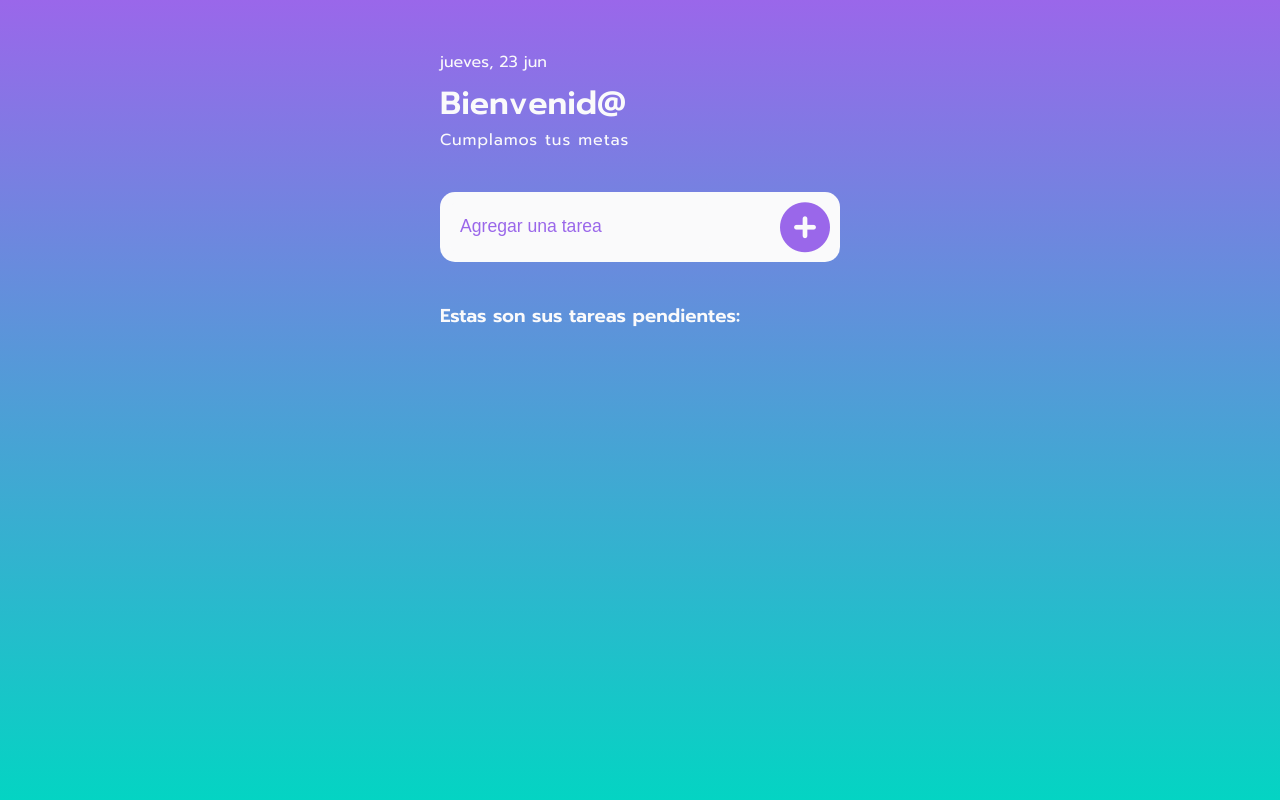
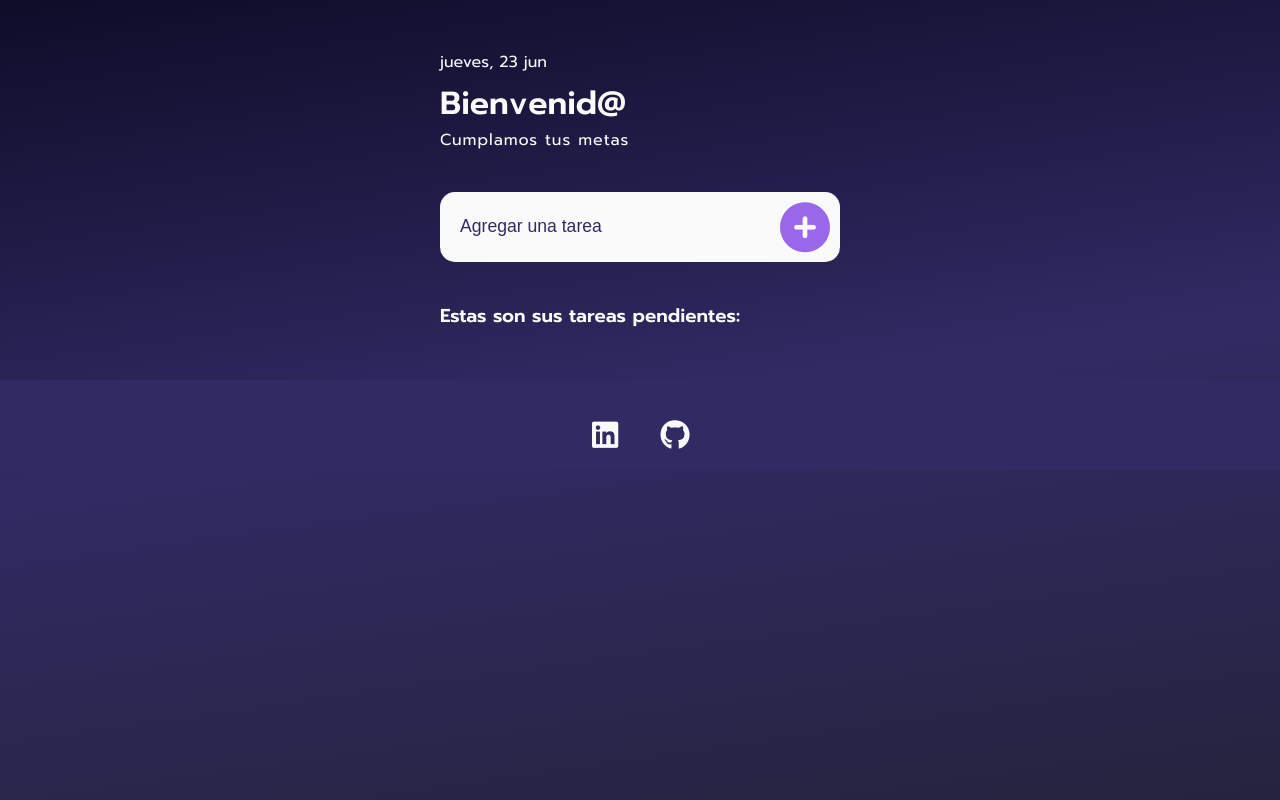
Before and after one commit to morlabdev/JS_appTareas, a plain HTML site: page index.html in a window 1280 px wide. Drawn offline with Linux system fonts and the light colour scheme.

Commit message:
mejoras de rendimiento y visuales

```diff
--- a/assets/css/style.css
+++ b/assets/css/style.css
@@ -5,16 +5,16 @@
 }
 
 :root {
-   --white: #fafafb;
-   --purple:#9a67ea;
-   --blue-light:#04d4c3;
-   --blue-dark:#2a73c2;
-   --green: #2c7b90;
-
-}
+    --white: #fafafb;
+    --blue-dark: #0f0c29;
+    --blue-light: #302b63;
+    --blue: #24243e;
+    --purple:#9a67ea;
+    --transparent: rgba(255, 255, 255, 0.2);
+  }
 
 body {
-    background: linear-gradient(to bottom,var(--purple),var(--blue-light));
+    background-image: linear-gradient(172deg, var(--blue-dark) 0%, var(--blue-light) 50%, var(--blue) 100%);
     height: 100vh;
     font-family: 'Prompt', sans-serif;
 }
@@ -22,7 +22,7 @@ body {
 .container {
     max-width: 80%;
     width: 400px;
-    height: 600px;
+    height: auto;
     margin: 0 auto;
 }
 
@@ -65,7 +65,7 @@ body {
 }
 .agregar-tarea input::placeholder {
    font-size: 1.1rem;
-   color: var(--purple);
+   color: var(--blue-light);
 }
 
 .agregar-tarea i{
@@ -88,7 +88,7 @@ body {
     display: flex;
     align-items: center;
     justify-content: space-between;
-    background: linear-gradient(to bottom,var(--blue-dark),var(--green));
+    background: linear-gradient(to bottom,var(--blue-light),var(--blue-dark));
     border-radius: 15px;
     padding: 10px;
     color: var(--white);
@@ -111,5 +111,71 @@ body {
 
 .line-through{
     text-decoration: line-through;
-    color : var(--blue-light);
+    color : var(--purple);
 }
+
+/********** Estilos para el footer **********/
+
+footer {
+    background-color: var(--blue-light);
+    color: var(--white);
+    margin-top: 50px;
+    display: flex;
+    align-items: center;
+    justify-content: center;
+  }
+
+  .dv_contacts a {
+    text-decoration: none;
+    margin: 10px;
+    cursor: pointer;
+  }
+
+  .dv_contacts .btn_linkedin:hover {
+    background-color: #01679e;
+    transition: all 0.3s ease-in-out;
+    -webkit-transition: all 0.3s ease-in-out;
+    -moz-transition: all 0.3s ease-in-out;
+    -ms-transition: all 0.3s ease-in-out;
+    -o-transition: all 0.3s ease-in-out;
+    transform: scale(1.1, 1.1);
+    -webkit-transform: scale(1.1, 1.1);
+    -moz-transform: scale(1.1, 1.1);
+    -ms-transform: scale(1.1, 1.1);
+    -o-transform: scale(1.1, 1.1);
+  }
+
+  .dv_contacts .btn_github:hover {
+    background-color: #000000;
+    transition: all 0.3s ease-in-out;
+    -webkit-transition: all 0.3s ease-in-out;
+    -moz-transition: all 0.3s ease-in-out;
+    -ms-transition: all 0.3s ease-in-out;
+    -o-transition: all 0.3s ease-in-out;
+    transform: scale(1.1, 1.1);
+    -webkit-transform: scale(1.1, 1.1);
+    -moz-transform: scale(1.1, 1.1);
+    -ms-transform: scale(1.1, 1.1);
+    -o-transform: scale(1.1, 1.1);
+  }
+
+  .dv_contacts a i {
+    color: var(--white);
+    font-size: 30px;
+    width: 50px;
+    height: 50px;
+    text-align: center;
+    border-radius: 50%;
+    -webkit-border-radius: 50%;
+    -moz-border-radius: 50%;
+    -ms-border-radius: 50%;
+    -o-border-radius: 50%;
+    display: flex;
+    align-items: center;
+    justify-content: center;
+  }
+
+  .dv_contacts {
+    margin-top: 20px;
+    display: flex;
+  }
--- a/index.html
+++ b/index.html
@@ -1,5 +1,6 @@
 <!DOCTYPE html>
 <html lang="en">
+
 <head>
     <meta charset="UTF-8">
     <meta http-equiv="X-UA-Compatible" content="IE=edge">
@@ -11,6 +12,7 @@
     <script src="https://kit.fontawesome.com/8838dc141a.js" crossorigin="anonymous"></script>
     <link rel="stylesheet" href="assets/css/style.css">
 </head>
+
 <body>
     <div class="container">
         <div class="perfil">
@@ -33,6 +35,18 @@
             </ul>
         </div>
     </div>
+
+    <footer>
+        <div class="dv_contacts">
+            <a href="https://www.linkedin.com/in/israelmorenolabrador" target="_blank" class="btn_contact"><i
+                    class="fa-brands fa-linkedin btn_linkedin"></i></a>
+            <a href="https://github.com/morlabdev/JS_juegoMemoria" target="_blank" class="btn_contact"><i
+                    class="fa-brands fa-github btn_github"></i></a>
+        </div>
+    </footer>
+
     <script src="assets/js/script.js"></script>
 </body>
+
+
 </html>
```
Also changed, not shown: assets/img/captura_appT.png (added), assets/img/vistaPrincipal_tP.png (deleted).
